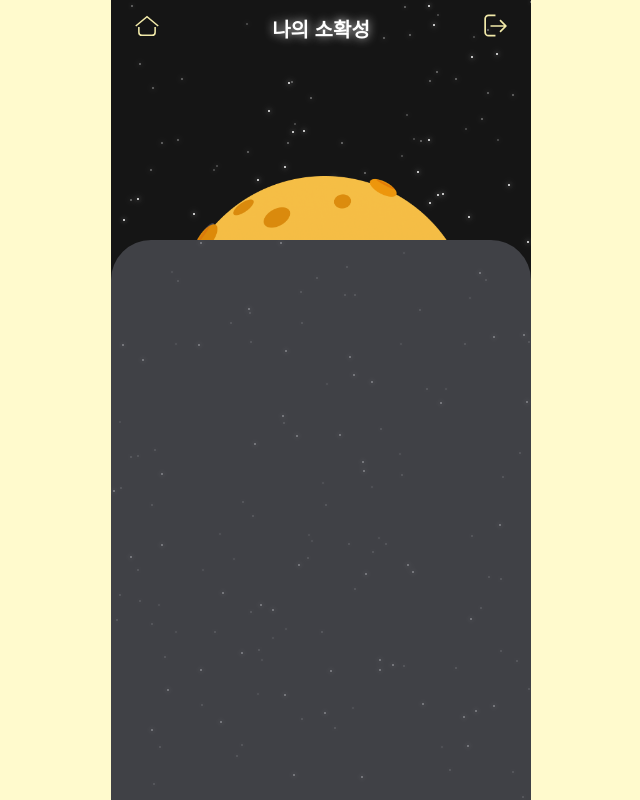
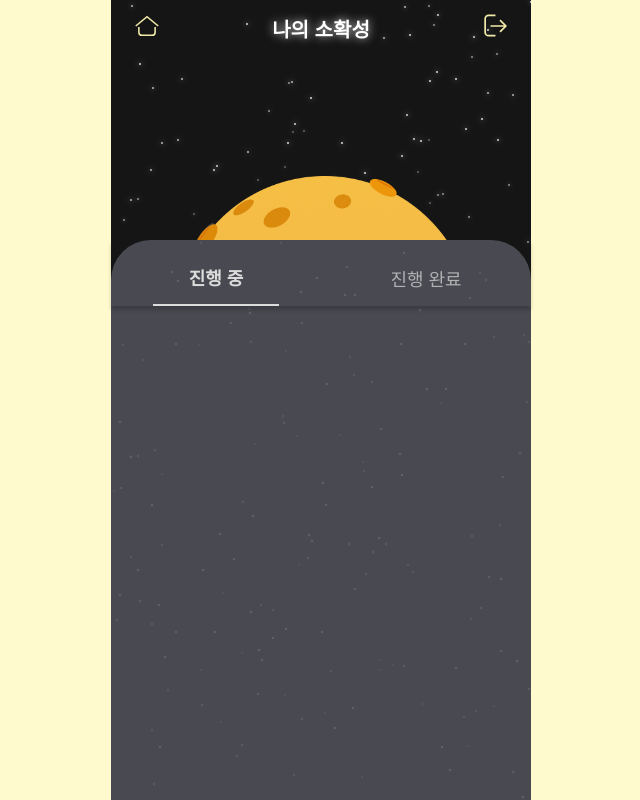
Before and after one commit to young924/sohwakseong, a React (Create React App) app in the folder frontend/: page /mypage in a window 1280 px wide. Shown: the whole page, without its empty margins (319-959 px from the left). Built offline with nearby package versions, Linux system fonts and the light colour scheme.

Commit message:
기능: 마이페이지 tab, notice ui 작성

```diff
--- a/frontend/src/pages/MyPage/components/BottomModal/index.jsx
+++ b/frontend/src/pages/MyPage/components/BottomModal/index.jsx
@@ -1,13 +1,34 @@
-import React, { useState, useEffect } from "react";
+import React, { useEffect, useState } from "react";
+import useMount from "../../../../hooks/useMount";
+
 import * as S from "./style";
 
 function BottomModal() {
-  const [isOpen, setIsOpen] = useState(false);
+  const isMount = useMount();
+  const [isComplete, setIsComplete] = useState(false);
+  const [isNoticeOn, setIsNoticeOn] = useState(true);
 
   useEffect(() => {
-    setIsOpen(true);
+    setTimeout(() => {
+      setIsNoticeOn(false);
+    }, 5000);
   }, []);
-  return <S.Container isOpen={isOpen}></S.Container>;
+
+  return (
+    <S.Container isMount={isMount}>
+      <S.TabWrapper>
+        <S.Tab isComplete={!isComplete} onClick={() => setIsComplete(false)}>
+          진행 중
+        </S.Tab>
+        <S.Tab isComplete={isComplete} onClick={() => setIsComplete(true)}>
+          진행 완료
+        </S.Tab>
+      </S.TabWrapper>
+      <S.Notice isNoticeOn={isNoticeOn}>
+        *소확성을 꾸준히 달성하면 행성에 누군가가 놀러옵니다~!
+      </S.Notice>
+    </S.Container>
+  );
 }
 
 export default BottomModal;
--- a/frontend/src/pages/MyPage/components/BottomModal/style.js
+++ b/frontend/src/pages/MyPage/components/BottomModal/style.js
@@ -8,10 +8,57 @@ export const Container = styled.section`
   opacity: 0;
   transition: all 0.45s ease-in-out;
 
-  ${({ isOpen }) =>
-    isOpen &&
+  ${({ isMount }) =>
+    isMount &&
     css`
       height: 70vh;
-      opacity: 0.7;
+      opacity: 0.85;
     `}
 `;
+
+export const TabWrapper = styled.div`
+  display: flex;
+  align-items: center;
+  justify-content: space-around;
+  width: 100%;
+  box-shadow: 0px 4px 4px rgba(0, 0, 0, 0.2);
+`;
+
+export const Tab = styled.div`
+  opacity: 0.7;
+  width: 30%;
+  display: flex;
+  align-items: center;
+  justify-content: center;
+  color: white;
+  font-weight: 500;
+  font-size: 1.8rem;
+  padding: 2.4rem;
+  padding-bottom: 1.4rem;
+  cursor: pointer;
+
+  ${({ isComplete }) =>
+    isComplete &&
+    css`
+      border-bottom: 2px solid #ffff;
+      font-weight: 700;
+      opacity: 1;
+    `}
+`;
+
+export const Notice = styled.p`
+  position: absolute;
+  bottom: 1.2rem;
+  width: 100%;
+  margin: 0;
+  text-align: center;
+  font-size: 1.4rem;
+  color: #ffd57c;
+  opacity: 1;
+  transition: all 0.5s linear;
+  ${({ isNoticeOn }) =>
+    !isNoticeOn &&
+    css`
+      opacity: 0;
+    `};
+`;
```
